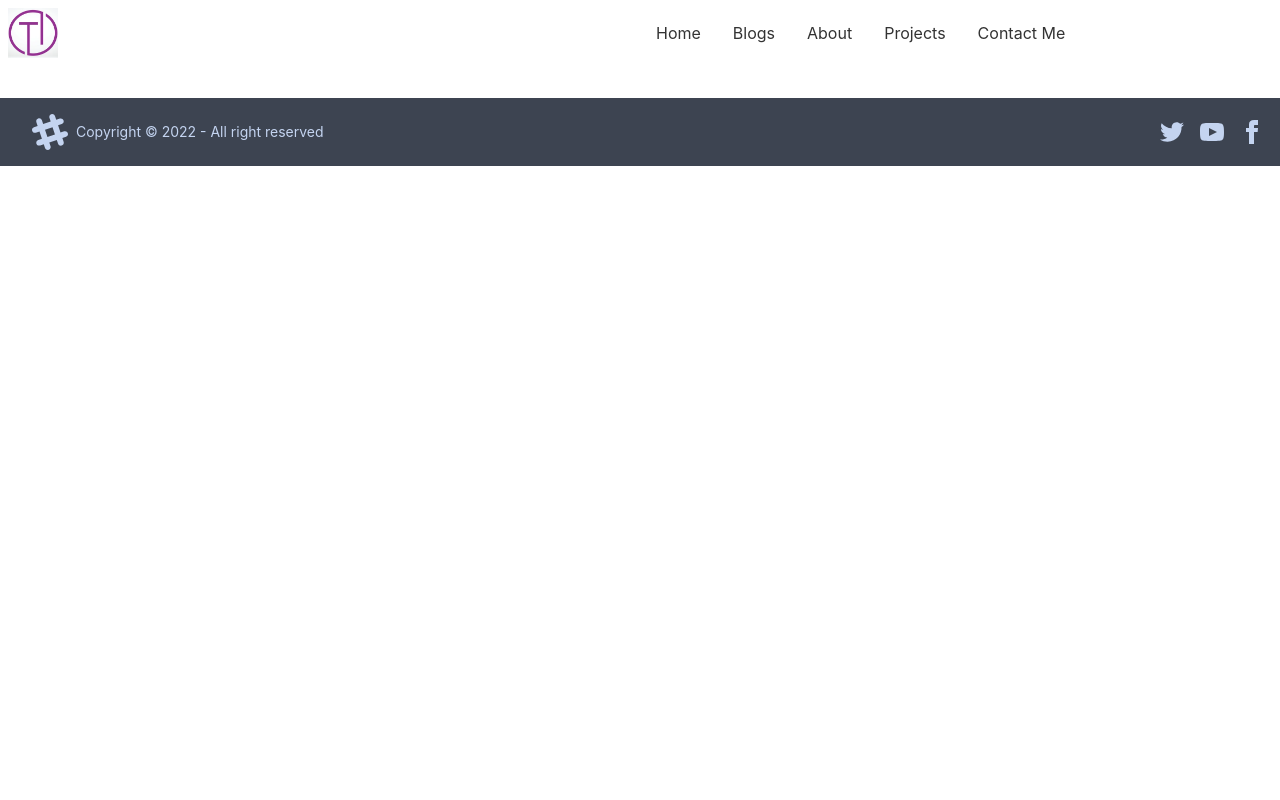
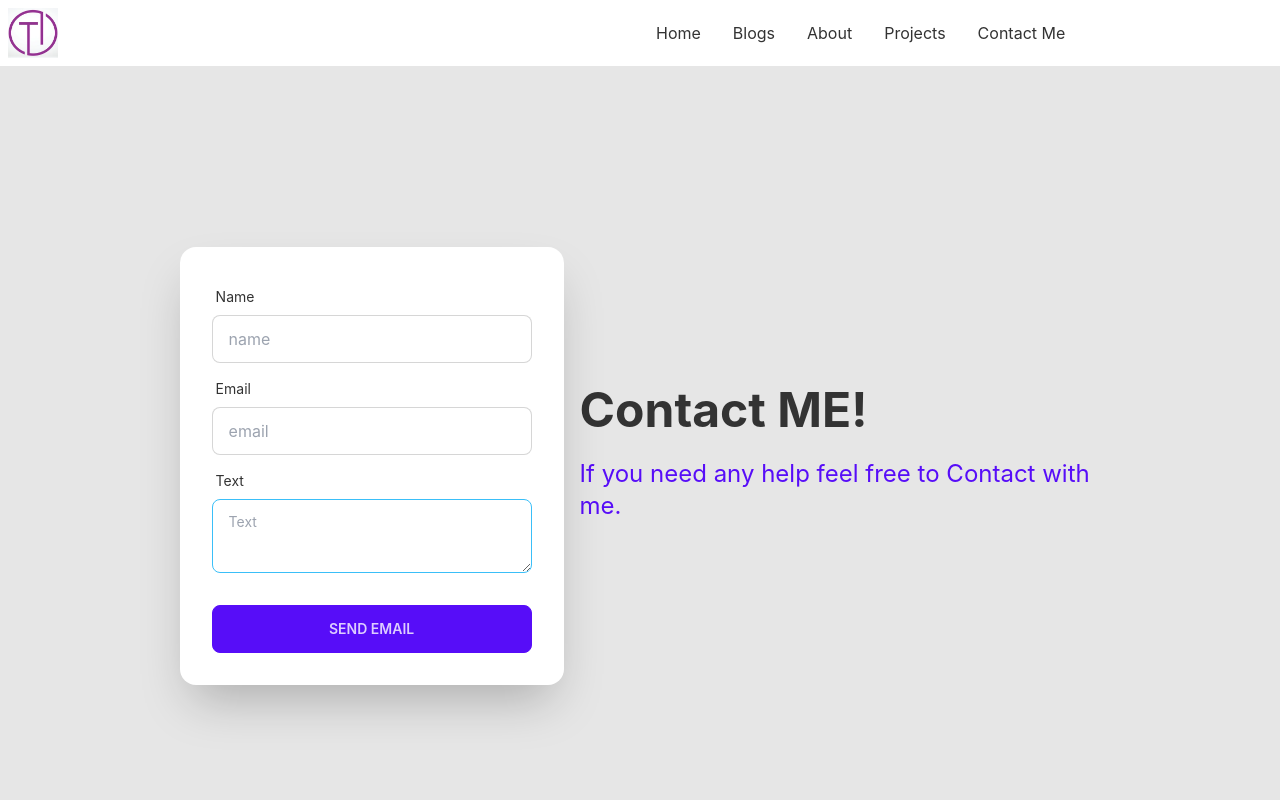
Before and after one commit to tashfiaislamistila/tashfia-portfolio, a React (Create React App) app: page /contact in a window 1280 px wide. Shown: the top 800 px of the page. Built offline with nearby package versions, Linux system fonts and the light colour scheme.

Commit message:
contact me page set email js set

```diff
--- a/package.json
+++ b/package.json
@@ -10,6 +10,7 @@
     "@testing-library/react": "^13.3.0",
     "@testing-library/user-event": "^13.5.0",
     "daisyui": "^2.15.2",
+    "emailjs-com": "^3.2.0",
     "flowbite": "^1.4.7",
     "flowbite-react": "^0.0.25",
     "react": "^18.1.0",
--- a/src/App.js
+++ b/src/App.js
@@ -4,6 +4,7 @@ import Navbar from './Page/Shared/Navbar';
 import Home from './Page/Home/Home';
 import Footer from './Page/Shared/Footer';
 import Blogs from './Page/Home/Blogs';
+import Contact from './Page/Home/Contact';
 
 
 function App() {
@@ -15,6 +16,7 @@ function App() {
         <Route path="/" element={<Home />} />
         <Route path="/home" element={<Home />} />
         <Route path="/blogs" element={<Blogs />} />
+        <Route path="/contact" element={<Contact />} />
       </Routes>
       <Footer></Footer>
     </div>
--- a/src/Page/Home/Contact.js
+++ b/src/Page/Home/Contact.js
@@ -1,9 +1,57 @@
 import React from 'react';
+import emailjs from "emailjs-com"
+import { useRef } from 'react';
 
 const Contact = () => {
+    const form = useRef();
+    const sendEmail = (e) => {
+        e.preventDefault();
+
+        emailjs.sendForm('service_elksewd', 'template_qxubn3w', form.current, 'template_qxubn3w')
+        e.target.reset()
+            .then((result) => {
+                console.log(result.text);
+            }, (error) => {
+                console.log(error.text);
+            });
+    };
+
     return (
-        <div>
-
+        <div class="hero min-h-screen bg-base-200">
+            <div class="hero-content flex-col lg:flex-row-reverse">
+                <div class="text-center lg:text-left">
+                    <h1 class="text-5xl font-bold">Contact ME!</h1>
+                    <p class="py-6 text-2xl text-primary">If you need any help feel free to Contact with me.</p>
+                </div>
+                <div class="card flex-shrink-0 w-full max-w-sm shadow-2xl bg-base-100">
+                    <form ref={form} onSubmit={sendEmail}>
+                        <div class="card-body">
+                            <div class="form-control">
+                                <label class="label">
+                                    <span class="label-text">Name</span>
+                                </label>
+                                <input type="text" name='name' placeholder="name" class="input input-bordered" />
+                            </div>
+                            <div class="form-control">
+                                <label class="label">
+                                    <span class="label-text">Email</span>
+                                </label>
+                                <input type="text" name='email' placeholder="email" class="input input-bordered" />
+                            </div>
+                            <div class="form-control">
+                                <label class="label">
+                                    <span class="label-text">Text</span>
+                                </label>
+                                <textarea class="textarea textarea-info" name='text' placeholder="Text"></textarea>
+                                {/* <input type="text" placeholder="text" class="input input-bordered" /> */}
+                            </div>
+                            <div class="form-control mt-6">
+                                <button type='submit' class="btn btn-primary">Send Email</button>
+                            </div>
+                        </div>
+                    </form>
+                </div>
+            </div>
         </div>
     );
 };
--- a/src/Page/Home/Portfolio.js
+++ b/src/Page/Home/Portfolio.js
@@ -1,7 +1,7 @@
 import React from 'react';
 
 const Portfolio = ({ project }) => {
-    const { name, img, description, } = project;
+    const { name, img, description, website } = project;
     return (
         <div class="card lg:card-side w-2/3 shadow-2xl mt-4 bg-base-200">
             <figure><img style={{ height: "300px", width: "300px" }} src={img} alt="Album" /></figure>
@@ -9,7 +9,7 @@ const Portfolio = ({ project }) => {
                 <h2 class="card-title">{name}</h2>
                 <p>{description}</p>
                 <div class="card-actions justify-end">
-                    <button class="btn btn-primary">Listen</button>
+                    <button class="btn btn-primary"><a href={website} alt='resume link'>Live Site</a></button>
                 </div>
             </div>
         </div>
--- a/src/Page/Shared/Navbar.js
+++ b/src/Page/Shared/Navbar.js
@@ -8,7 +8,7 @@ const Navbar = () => {
         <li><Link to='/blogs'>Blogs</Link></li>
         <li><Link to="home#about">About</Link></li>
         <li><Link to="home#portfolio">Projects</Link></li>
-        <li><Link to='home#contact'>Contact Me</Link></li>
+        <li><Link to='/contact'>Contact Me</Link></li>
     </>
     return (
 
```
Also changed, not shown: 1 other file (tests, documents, lock files or other folders).
